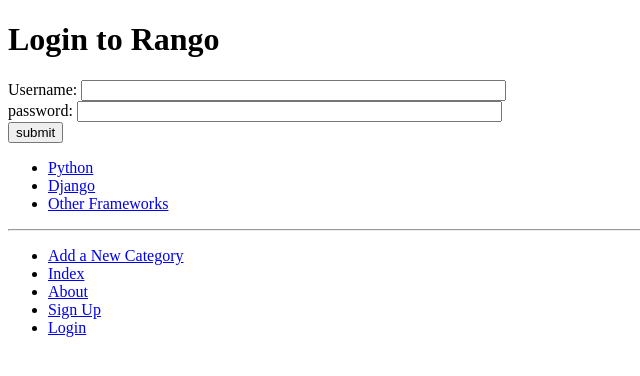
After one commit to Myths0000/tango_with_django_project, a Django app: page /rango/login/ in a window 1280 px wide. The commit adds this page. Shown: the top 376 px of the page, without its empty margins (0-640 px from the left). Run offline with Django 3.2, Linux system fonts and the light colour scheme; data comes from the database, SQL or seed files in the repository; both versions use the stored data as it was after the commit.

Commit message:
First attempt Login successed

```diff
--- a/rango/urls.py
+++ b/rango/urls.py
@@ -17,4 +17,5 @@ urlpatterns = [
     path('add_category/', views.add_category, name='add_category'),
     path('category/<slug:category_name_slug>/add_page/', views.add_page, name='add_page'),
     path('register/', views.register, name='register'),
+    path('login/', views.user_login, name='login'),
 ]
--- a/rango/views.py
+++ b/rango/views.py
@@ -2,6 +2,8 @@ from django.shortcuts import render, redirect, reverse
 from django.http import HttpResponse
 from rango.models import Category, Page
 from rango.forms import CategoryForm, PageForm, UserForm, UserProfileForm
+from django.contrib.auth import authenticate, login
+from django.urls import reverse
 
 def index(request):
     # "-" = descending order
@@ -117,3 +119,22 @@ def register(request):
 
     context_dict = {'user_form': user_form, 'profile_form': profile_form, 'registered': registered}
     return render(request, 'rango/register.html', context=context_dict)
+
+def user_login(request):
+    if request.method == 'POST':
+        username = request.POST.get('username')
+        password = request.POST.get('password')
+        # Django's machinery will check if the username/password combination is valid
+        user = authenticate(username=username, password=password)
+        if user:
+            if user.is_active:
+                login(request, user)
+                return redirect(reverse('rango:index'))
+            else:
+                return HttpResponse("Your Rango account is disabled.")
+        else:
+            print(f"Invalid login details: {username}, {password}")
+            return HttpResponse("Invalid login details supplied.")
+    else:
+        #
+        return render(request, 'rango/login.html')
--- a/templates/rango/base.html
+++ b/templates/rango/base.html
@@ -28,9 +28,10 @@
 		<div>
 			<ul>
 				<li><a href="{% url 'rango:add_category' %}">Add a New Category</a></li>
-				<li><a href="{% url 'rango:register' %}">Sign Up</a></li>
 				<li><a href="{% url 'rango:index' %}">Index</a></li>
 				<li><a href="{% url 'rango:about' %}">About</a></li>
+				<li><a href="{% url 'rango:register' %}">Sign Up</a></li>
+				<li><a href="{% url 'rango:login' %}">Login</a></li>
 			</ul>
 		</div>
 	</body>
--- a/templates/rango/index.html
+++ b/templates/rango/index.html
@@ -8,7 +8,11 @@
 {% block body_block %}
 	<h1>Rango says...</h1>
 	<div>
-		hey there partner! <br />
+		{% if user.is_authenticated %}
+			Hello <strong>{{ user.username }}</strong>!<br />
+		{% else %}
+			hey there partner!<br />
+		{% endif %}
 		<strong>{{ boldmessage }}</strong>
 	</div>
 
--- /dev/null
+++ b/templates/rango/login.html
@@ -0,0 +1,16 @@
+{% extends 'rango/base.html' %}
+{% load staticfiles %}
+
+{% block title_block %}
+	Login
+{% endblock %}
+
+{% block body_block %}
+	<h1>Login to Rango</h1>
+	<form id="login_form" method="post" action="{% url 'rango:login' %}">
+		{% csrf_token %}
+		Username: <input type ="text" name="username" value="" size="50" /><br />
+		password: <input type ="password" name="password" value="" size="50" /><br />
+		<input type="submit" value="submit" />
+	</form>
+{% endblock %}
```
Also changed, not shown: db.sqlite3.
